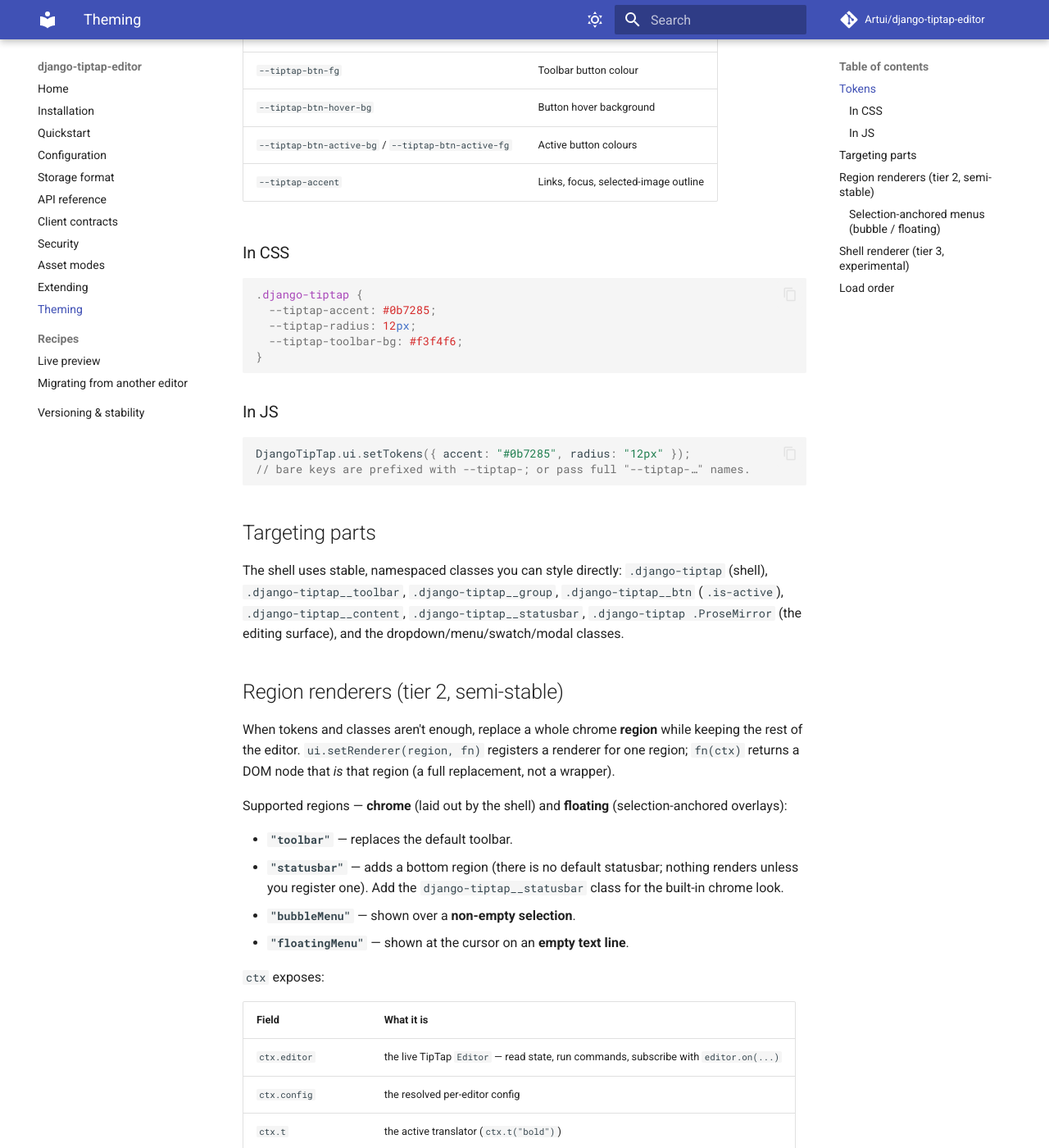
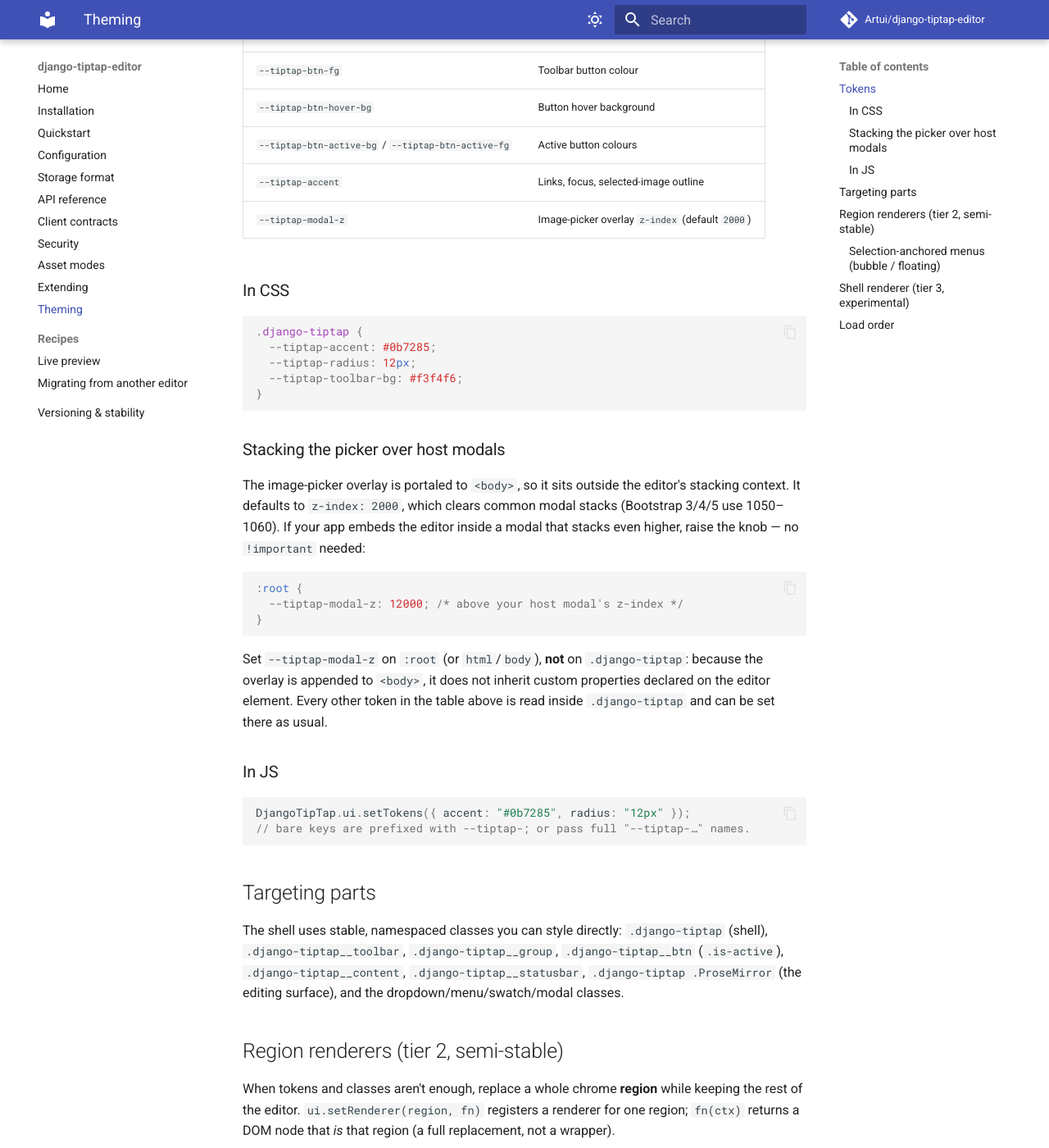
Before and after one commit to Artui/django-tiptap-editor, an MkDocs documentation site: the page built from docs/theming.md, in a window 1280 px wide and 1400 px high, scrolled down 900 px. Shown: the whole window at 82% size. Built offline with MkDocs 1.6.1 and Material for MkDocs 9.7.7, drawn with Linux system fonts in a browser that asks for light colours; comment, search, counter and statistics services are not loaded.

Commit message:
Fix image-picker overlay trapped behind host modals
The image-picker overlay is the only surface portaled to <body>, and it was
pinned at z-index: 1000 — below common modal stacks (Bootstrap 3/4/5 use
1050–1060). Embedded inside a host modal, the picker opened behind it.

Raise it to a host-overridable token: z-index: var(--tiptap-modal-z, 2000).
2000 clears the common modal stacks; the var() lets a host override without
!important. Because the overlay is appended to <body> (outside .django-tiptap's
token scope), --tiptap-modal-z must be set on :root/html/body — documented in
theming.md.

The in-editor bubble / floating / dropdown menus are intentionally left alone:
they render inside the editor shell (not on <body>) and are clamped to the
editor box, so they already stack correctly within a host modal and must keep
their modest z-indices.

Rebuilt tiptap.bundle.css and tiptap.glue.esm.css to match.

Co-Authored-By: Claude Opus 4.8 <noreply@anthropic.com>

````diff
--- a/docs/theming.md
+++ b/docs/theming.md
@@ -26,6 +26,7 @@ custom properties. Set them in CSS or via JS; near-zero churn risk across minor
 | `--tiptap-btn-hover-bg` | Button hover background |
 | `--tiptap-btn-active-bg` / `--tiptap-btn-active-fg` | Active button colours |
 | `--tiptap-accent` | Links, focus, selected-image outline |
+| `--tiptap-modal-z` | Image-picker overlay `z-index` (default `2000`) |
 
 ### In CSS
 
@@ -36,6 +37,24 @@ custom properties. Set them in CSS or via JS; near-zero churn risk across minor
   --tiptap-toolbar-bg: #f3f4f6;
 }
 ```
+
+### Stacking the picker over host modals
+
+The image-picker overlay is portaled to `<body>`, so it sits outside the editor's
+stacking context. It defaults to `z-index: 2000`, which clears common modal stacks
+(Bootstrap 3/4/5 use 1050–1060). If your app embeds the editor inside a modal that
+stacks even higher, raise the knob — no `!important` needed:
+
+```css
+:root {
+  --tiptap-modal-z: 12000; /* above your host modal's z-index */
+}
+```
+
+Set `--tiptap-modal-z` on `:root` (or `html`/`body`), **not** on `.django-tiptap`:
+because the overlay is appended to `<body>`, it does not inherit custom properties
+declared on the editor element. Every other token in the table above is read inside
+`.django-tiptap` and can be set there as usual.
 
 ### In JS
 
--- a/js/src/styles.css
+++ b/js/src/styles.css
@@ -304,7 +304,11 @@
 .django-tiptap__modal-overlay {
   position: fixed;
   inset: 0;
-  z-index: 1000;
+  /* Portaled to <body>, so it must clear host modal stacks (Bootstrap 3/4/5 use
+     1050–1060; apps often push higher). 2000 clears the common cases; override
+     via --tiptap-modal-z on :root/html/body — NOT on .django-tiptap, which the
+     body-portaled overlay does not inherit from. */
+  z-index: var(--tiptap-modal-z, 2000);
   display: flex;
   align-items: center;
   justify-content: center;
````
Also changed, not shown: CHANGELOG.md (+11 -0 lines), django_tiptap_editor/static/django_tiptap_editor/tiptap.bundle.css, django_tiptap_editor/static/django_tiptap_editor/tiptap.glue.esm.css.
